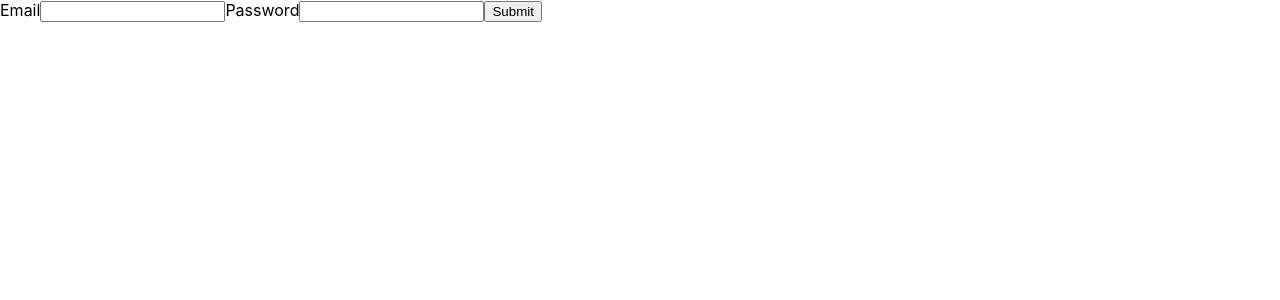
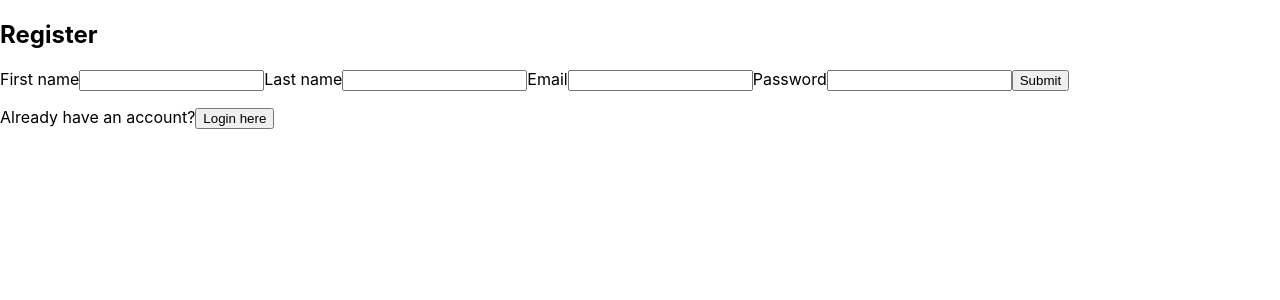
Before and after one commit to LinaAdamsson/final-project-frontend, a React (Create React App) app: page /login in a window 1280 px wide. Shown: the top 300 px of the page. Built offline with nearby package versions, Linux system fonts and the light colour scheme; sample sign-in values are in the browser's storage.

Commit message:
Added IntroPage from Andrea

```diff
--- a/src/App.js
+++ b/src/App.js
@@ -4,10 +4,11 @@ import { BrowserRouter, Routes, Route } from 'react-router-dom';
 import { Provider } from 'react-redux'
 import { user } from 'reducers/user'
 import { missions } from 'reducers/missions'
-import LoginForm from 'components/LoginForm'
+// import LoginForm from 'components/LoginForm'
 import NotFound from 'components/NotFound';
 import Main from 'components/Main';
 import RegisterForm from 'components/RegisterForm';
+import IntroPage from 'components/IntroPage'
 
 export const App = () => {
   const reducer = combineReducers({
@@ -20,7 +21,7 @@ export const App = () => {
     <Provider store={store}>
       <BrowserRouter>
         <Routes>
-          <Route path="/login" element={<LoginForm />}> </Route>
+          <Route path="/login" element={<IntroPage />}> </Route>
           <Route path="/register" element={<RegisterForm />}> </Route>
           <Route path="/" element={<Main />}> </Route>
           <Route path="/404" element={<NotFound />}> </Route>
--- /dev/null
+++ b/src/components/IntroPage.js
@@ -0,0 +1,49 @@
+import React, { useState, useEffect } from 'react';
+import LoginForm from 'components/LoginForm';
+import RegisterForm from 'components/RegisterForm';
+
+const IntroPage = () => {
+  const [showLoginForm, setShowLoginForm] = useState(true);
+
+  useEffect(() => {
+    const isLoggedIn = localStorage.getItem('isLoggedIn');
+
+    if (isLoggedIn === 'true') {
+      setShowLoginForm(false);
+    }
+  }, []);
+
+  const handleToggleForm = () => {
+    setShowLoginForm(!showLoginForm)
+  };
+
+  const handleLogin = () => {
+    localStorage.setItem('isLoggedIn', 'true');
+  };
+
+  return (
+    <div>
+      {showLoginForm ? (
+        <>
+          <h2>Login</h2>
+          <LoginForm onSuccess={handleLogin} />
+          <p>
+                New user?{' '}
+            <button onClick={handleToggleForm}>Register</button>
+          </p>
+        </>
+      ) : (
+        <>
+          <h2>Register</h2>
+          <RegisterForm onSuccess={handleLogin} />
+          <p>
+                Already have an account?
+            <button onClick={handleToggleForm}>Login here</button>
+          </p>
+        </>
+      )}
+    </div>
+  )
+};
+
+export default IntroPage;
--- a/src/components/MissionBoard.js
+++ b/src/components/MissionBoard.js
@@ -118,7 +118,6 @@ const MissionBoard = () => {
                 onClick={() => cardFlipOnClick(mission._id)}>
                 <MissionCardContent className={flip ? 'flip' : ''}>
                   <MissionCardContentFront>
-                    <p>{mission.id}</p>
                     <p>{mission.title}</p>
                     <p>{mission.points}</p>
                     {/* <input
--- a/src/styles/MissionCard.js
+++ b/src/styles/MissionCard.js
@@ -1,18 +1,19 @@
-import styled from 'styled-components';
+import styled from 'styled-components/macro';
 
 export const MissionCardWrapper = styled.div`
-width: 100vw;
-display: flex;
-flex-direction: row;
-flex-wrap: wrap;
-margin: 20px;
-perspective: 1000px; /* Remove this if you don't want the 3D effect */
-
+width: 80%;
+margin: 0 auto;
+display: grid;
+grid-template-columns: repeat(2);
+justify-content: center;
 `
 
 export const MissionCardContent = styled.div`
  position: relative;
-  width: 25vw;
+ grid-column: span 1;
+ gap: 10px;
+ margin: 20px;
+  width: 40vw;
   height: 25vh;
   transform-style: preserve-3d;
   transition: transform 0.6s;
```
